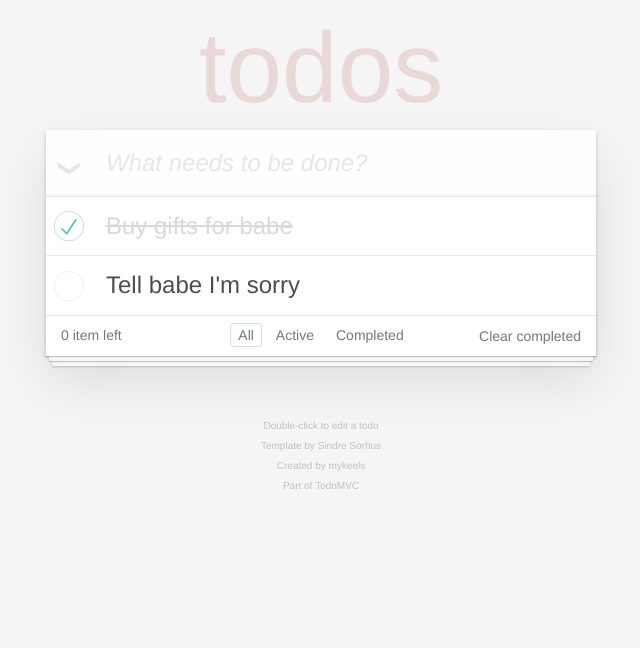
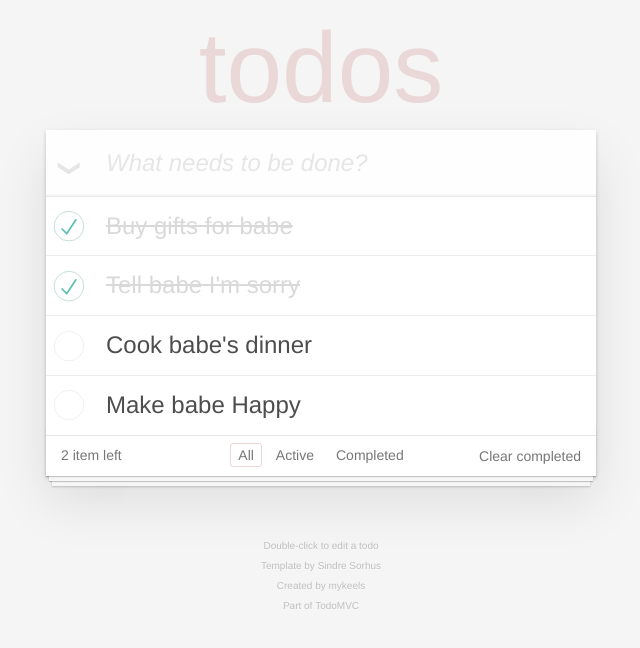
Before and after one commit to mykeels/react-to-do, a React (Create React App) app: page / in a window 1280 px wide. Shown: the top 648 px of the page, without its empty margins (319-959 px from the left). Built offline with nearby package versions, Linux system fonts and the light colour scheme.

Commit message:
feat: FooterComponent, detached ToDoList

```diff
--- a/src/App.js
+++ b/src/App.js
@@ -1,8 +1,9 @@
 import React, { Component } from 'react'
 import EntryComponent from './EntryComponent/EntryComponent.js'
 import ToggleComponent from './ToggleCompleted/ToggleCompleted.js'
-import ToDoList from './ToDo/ToDoList.js'
+//import ToDoList from './ToDo/ToDoList.js'
 import ToDoItem from './ToDo/ToDoItem.js'
+import FooterComponent from './FooterComponent/FooterComponent.js'
 
 class App extends Component {
   constructor(props) {
@@ -15,6 +16,14 @@ class App extends Component {
       },
       {
         text: "Tell babe I'm sorry",
+        isComplete: true
+      },
+      {
+        text: "Cook babe's dinner",
+        isComplete: false
+      },
+      {
+        text: "Make babe Happy",
         isComplete: false
       }]
     }
@@ -41,6 +50,21 @@ class App extends Component {
     })
   }
 
+  onFooterModifyStateHandler(newState) {
+    console.log(newState)
+    this.setState(state => newState)
+  }
+
+  onToDoItemCompleteChangeHandler(index, isComplete) {
+    this.setState(state => {
+        state.list.forEach((item, i) => {
+            if (i == index) {
+                item.isComplete = isComplete;
+            }
+        })
+        return state;
+    })
+}
 
   render() {
     return (
@@ -48,7 +72,10 @@ class App extends Component {
         <EntryComponent onEntrySubmit={this.onEntrySubmitHandler.bind(this)} />
         <section className="main">
           <ToggleComponent onToggleChange={this.onToggleCompletedChangeHandler.bind(this)} />
-          <ToDoList list={this.state.list} />
+          <ul className="todo-list">
+              {this.state.list.map((item, index) => <ToDoItem data={item} index={index} onCompleteChange={this.onToDoItemCompleteChangeHandler.bind(this, index)} />)}
+          </ul>
+          {/* <ToDoList list={this.state.list} /> */}
           {/* <ul className="todo-list">
               <li className="completed">
                 <div className="view">
@@ -68,21 +95,7 @@ class App extends Component {
               </li>
             </ul> */}
         </section>
-        <footer className="footer">
-          <span className="todo-count"><strong>0</strong> item left</span>
-          <ul className="filters">
-            <li>
-              <a className="selected" href="#/">All</a>
-            </li>
-            <li>
-              <a href="#/active">Active</a>
-            </li>
-            <li>
-              <a href="#/completed">Completed</a>
-            </li>
-          </ul>
-          <button className="clear-completed">Clear completed</button>
-        </footer>
+        <FooterComponent state={this.state} onModifyState={this.onFooterModifyStateHandler.bind(this)} />
       </section>
     );
   }
--- /dev/null
+++ b/src/FooterComponent/FooterComponent.js
@@ -0,0 +1,48 @@
+import React, { Component } from 'react';
+import PropTypes from 'prop-types';
+
+class FooterComponent extends Component {
+    constructor(props) {
+        super(props)
+        this.state = props.state
+    }
+
+    countItemsLeft() {
+        return this.state.list.filter(item => !item.isComplete).length;
+    }
+
+    clearCompletedItems() {
+        this.setState(state => {
+            state.list = state.list.filter(item => !item.isComplete);
+            this.props.onModifyState(state);
+            return state;
+        })
+    }
+
+    render() {
+        return (
+            <footer className="footer">
+                <span className="todo-count"><strong>{this.countItemsLeft()}</strong> item left</span>
+                <ul className="filters">
+                    <li>
+                        <a className="selected" href="#/">All</a>
+                    </li>
+                    <li>
+                        <a href="#/active">Active</a>
+                    </li>
+                    <li>
+                        <a href="#/completed">Completed</a>
+                    </li>
+                </ul>
+                <button className="clear-completed" onClick={this.clearCompletedItems.bind(this)}>Clear completed</button>
+          </footer>
+        );
+    }
+}
+
+FooterComponent.propTypes = {
+    state: PropTypes.object.isRequired,
+    onModifyState: PropTypes.func.isRequired
+}
+
+export default FooterComponent;
--- a/src/ToDo/ToDoList.js
+++ b/src/ToDo/ToDoList.js
@@ -24,7 +24,7 @@ class ToDoList extends Component {
     render() {
         return (
             <ul className="todo-list">
-                {this.state.list.map((item, index) => <ToDoItem data={item} getData={() => this.state.list[index]} index={index} onCompleteChange={this.onChildCompleteChangeHandler.bind(this, index)} />)}
+                {this.state.list.map((item, index) => <ToDoItem data={item} index={index} onCompleteChange={this.onChildCompleteChangeHandler.bind(this, index)} />)}
             </ul>
             );
     }
```
